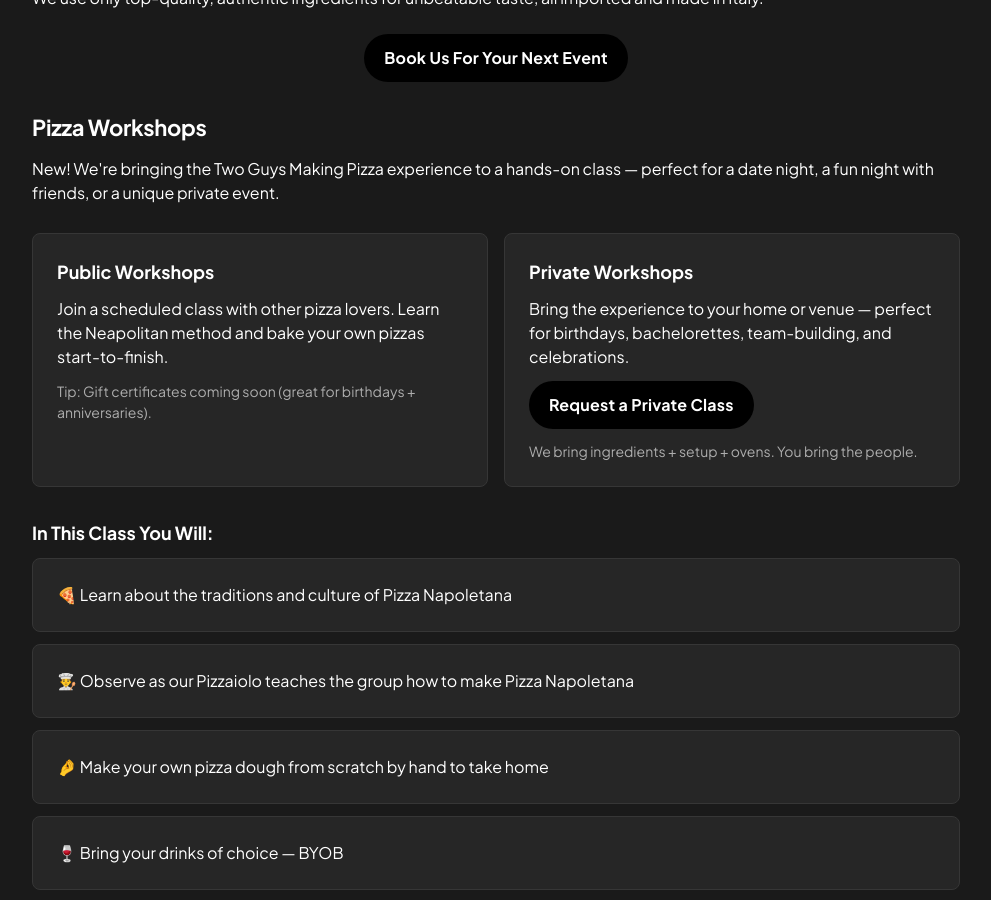
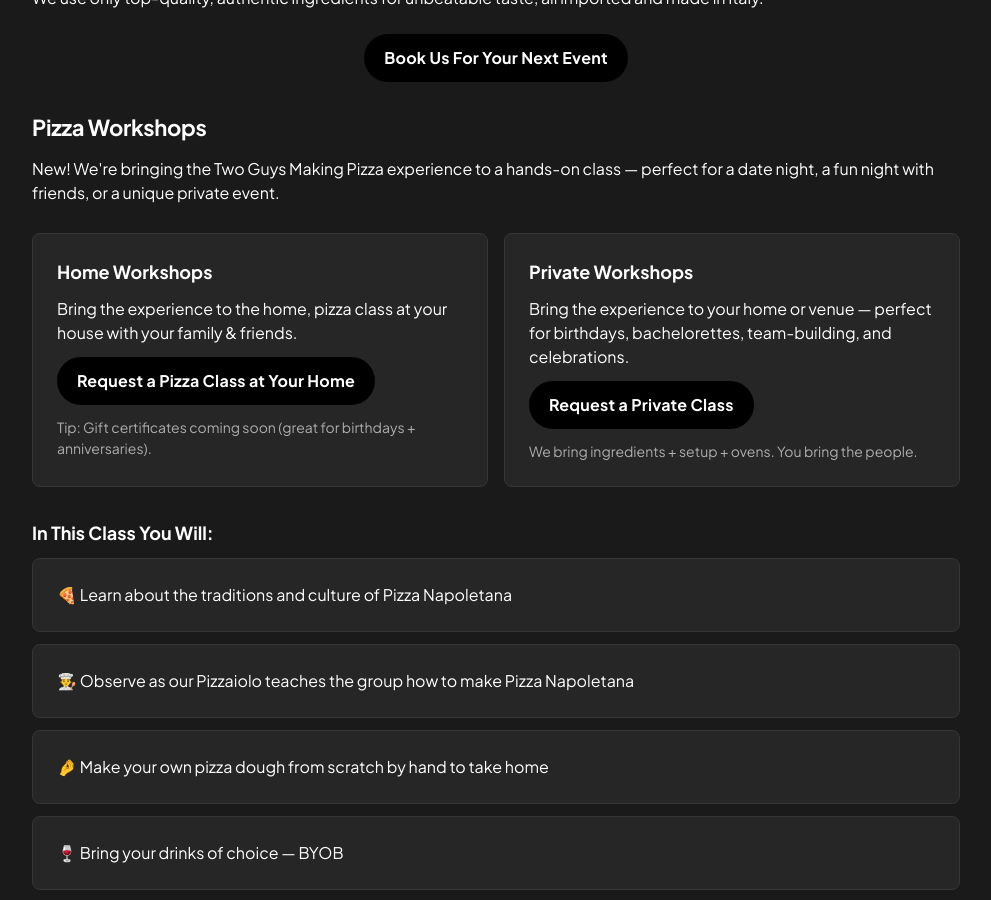
Before and after one commit to TwoGuysMakingPizza/site-main, a Jekyll site: the page built from index.html, in a window 1280 px wide and 900 px high, scrolled down 1020 px. Shown: the whole window, without its empty margins (144-1135 px from the left). Built offline with Jekyll 4.4.1, drawn with Linux system fonts in a browser that asks for light colours.

Commit message:
[UPDATE] title | button | and text updated with home workshops

```diff
--- a/index.html
+++ b/index.html
@@ -63,10 +63,16 @@
             <!-- Two options -->
             <div class="grid md:grid-cols-2 gap-4">
                 <div class="flex flex-col gap-3 bg-[#262626] p-6 rounded-lg border border-[#363636]">
-                    <p class="text-white text-lg font-semibold leading-normal">Public Workshops</p>
+                    <p class="text-white text-lg font-semibold leading-normal">Home Workshops</p>
                     <p class="text-white text-base font-normal leading-normal">
-                        Join a scheduled class with other pizza lovers. Learn the Neapolitan method and bake your own pizzas start-to-finish.
+                        Bring the experience to the home, pizza class at your house with your family &amp; friends.
                     </p>
+                    <div class="flex gap-2">
+                        <a href="{{ '/book/' | relative_url }}"
+                        class="flex min-w-[84px] cursor-pointer items-center justify-center overflow-hidden rounded-full h-12 px-5 bg-black text-white text-base font-bold leading-normal tracking-[0.015em]">
+                        <span class="truncate">Request a Pizza Class at Your Home</span>
+                        </a>
+                    </div>
                     <p class="text-[#adadad] text-sm font-normal leading-normal">
                         Tip: Gift certificates coming soon (great for birthdays + anniversaries).
                     </p>
```
